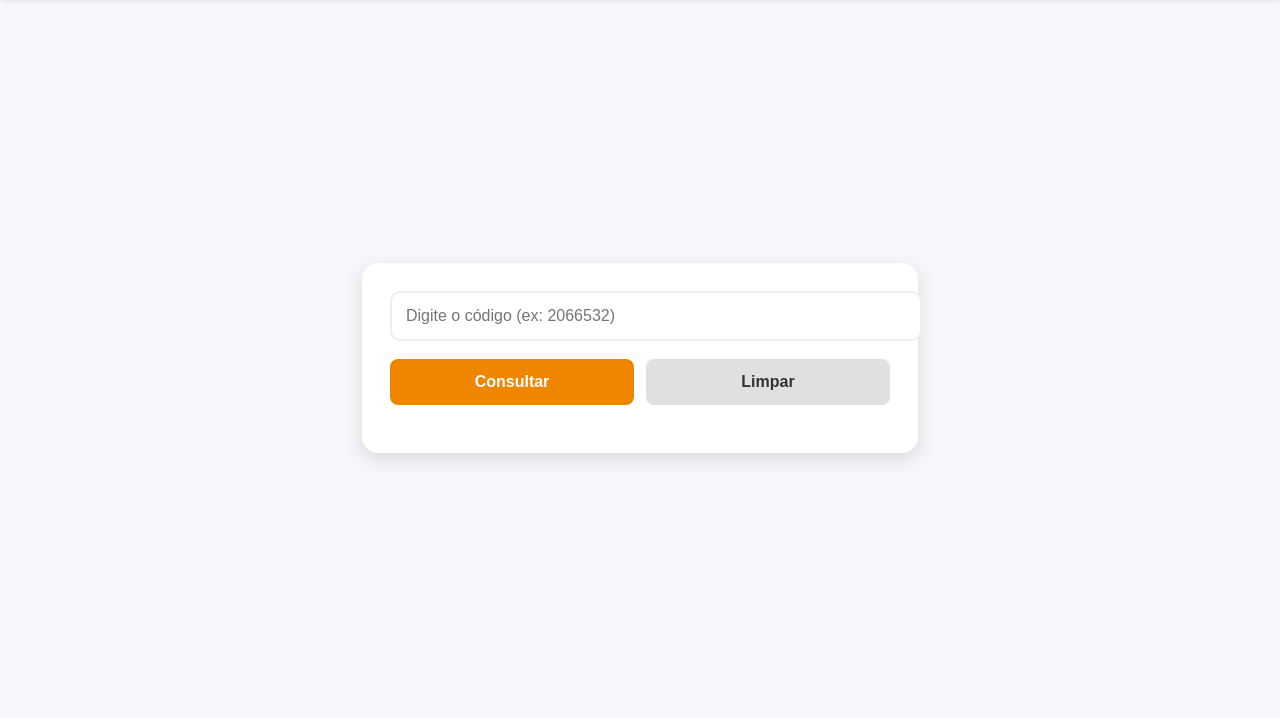
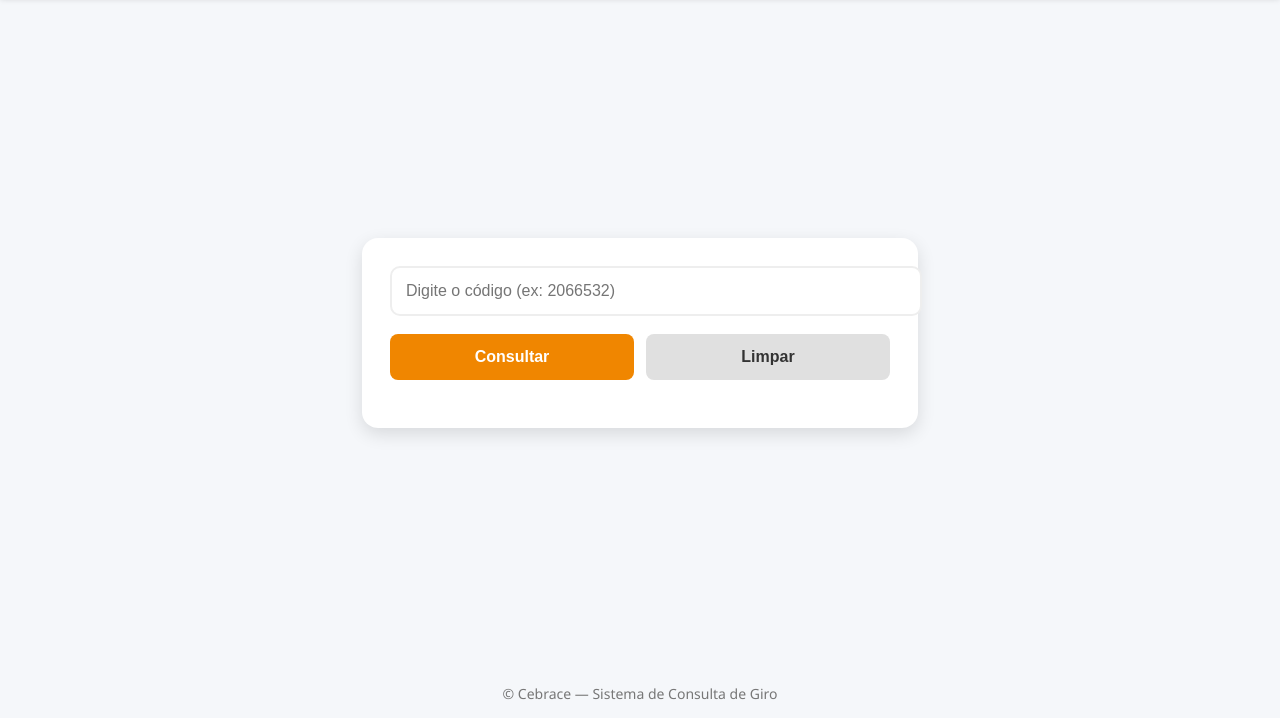
Before and after one commit to carloscarneiro2/consulta-giro, a plain HTML site: page consulta_giro_simple.html in a window 1280 px wide. Shown: the part 82-800 px from the top of the page. Drawn offline with Linux system fonts and the light colour scheme.

Commit message:
Add files via upload

```diff
--- a/consulta_giro_simple.html
+++ b/consulta_giro_simple.html
@@ -110,6 +110,12 @@
       font-weight: 600;
       color: var(--dark);
     }
+    .footer {
+      text-align: center;
+      font-size: 14px;
+      color: var(--muted);
+      padding: 15px;
+    }
   </style>
 </head>
 <body>
@@ -126,6 +132,8 @@
     </div>
   </div>
 
+  <div class="footer">© Cebrace — Sistema de Consulta de Giro</div>
+
   <script>
     let dados = null;
 
@@ -141,7 +149,7 @@
       .catch(err => console.error("Erro ao carregar materiais.json", err));
 
     function renderEnderecos(lista) {
-      return '<div class="enderecos-box"><h3>📦 Endereços para estocagem desse giro:</h3><div class="chips">' +
+      return '<div class="enderecos-box"><h3>Posições de Estoque para o Giro:</h3><div class="chips">' +
         lista.map(e => `<div class='chip'>${e}</div>`).join("") +
         "</div></div>";
     }
```
Also changed, not shown: index.html (+9 -1 lines).
